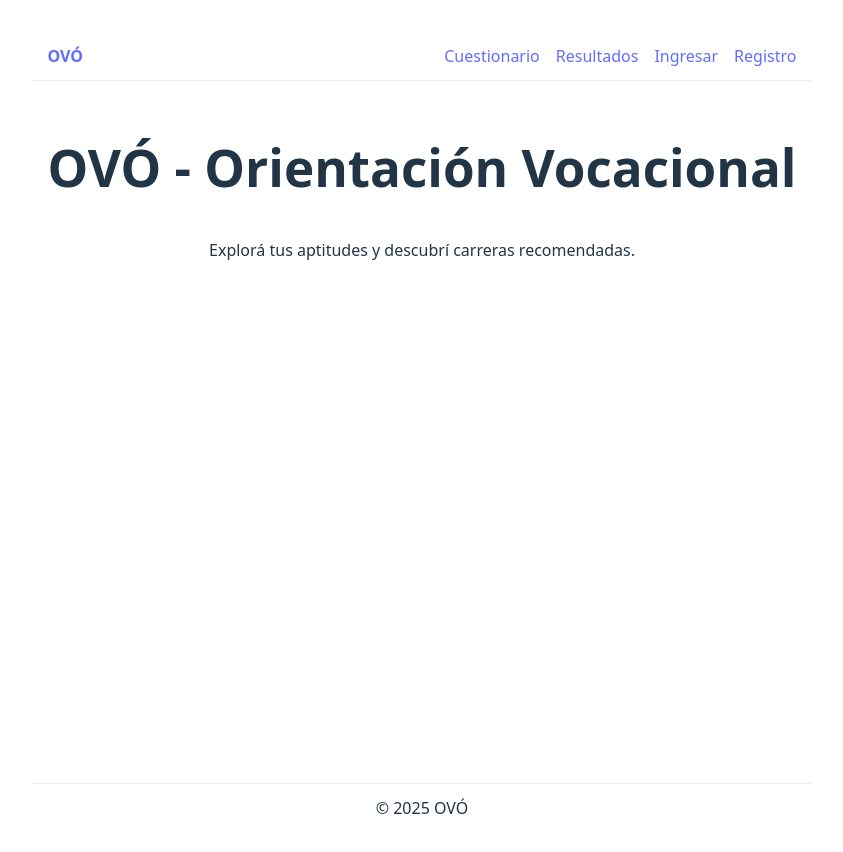
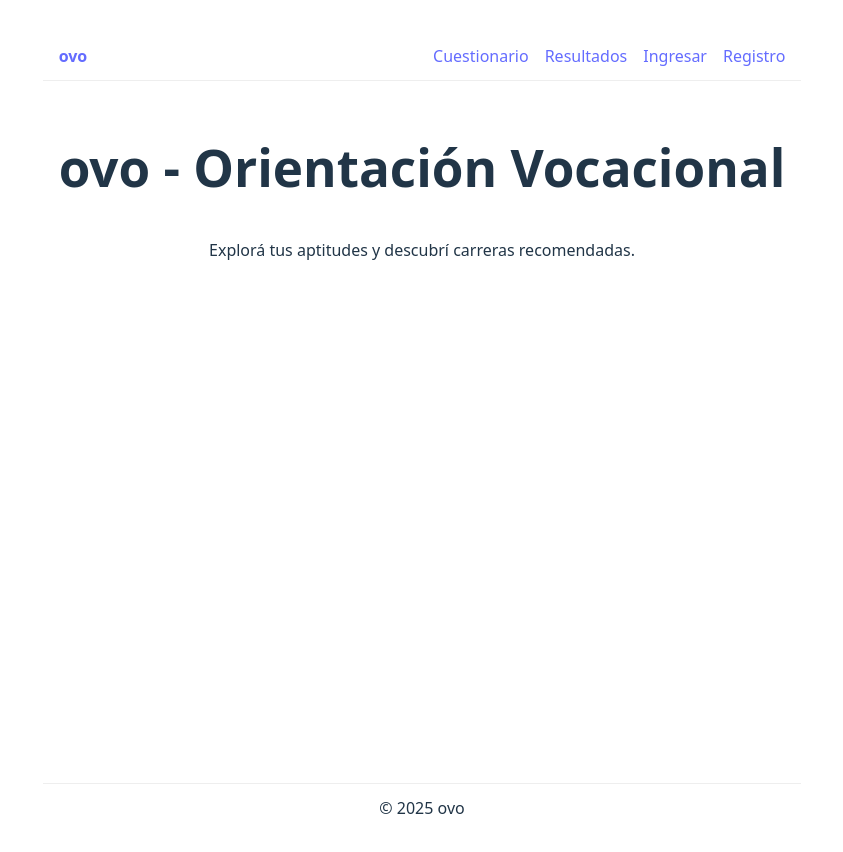
Before and after one commit to naticaceres/ovo-utn, a React (Vite) app: page / in a window 1280 px wide. Shown: the top 852 px of the page, without its empty margins (218-1061 px from the left). Built offline with nearby package versions, Linux system fonts and the light colour scheme.

Commit message:
chore: typo

```diff
--- a/package.json
+++ b/package.json
@@ -33,7 +33,7 @@
     "eslint-plugin-react-hooks": "^5.2.0",
     "eslint-plugin-react-refresh": "^0.4.20",
     "globals": "^16.3.0",
-    "json-server": "^1.0.0-beta.3",
+    "json-server": "^0.17.4",
     "prettier": "^3.6.2",
     "typescript": "~5.8.3",
     "typescript-eslint": "^8.39.1",
--- a/src/layouts/AppLayout.tsx
+++ b/src/layouts/AppLayout.tsx
@@ -6,7 +6,7 @@ export function AppLayout() {
     <div className={styles.container}>
       <header className={styles.header}>
         <nav className={styles.nav}>
-          <Link to="/" className={styles.brand}>OVÓ</Link>
+          <Link to="/" className={styles.brand}>ovo</Link>
           <div className={styles.spacer} />
           <Link to="/questionnaire">Cuestionario</Link>
           <Link to="/results">Resultados</Link>
@@ -17,7 +17,7 @@ export function AppLayout() {
       <main className={styles.main}>
         <Outlet />
       </main>
-      <footer className={styles.footer}>© {new Date().getFullYear()} OVÓ</footer>
+      <footer className={styles.footer}>© {new Date().getFullYear()} ovo</footer>
     </div>
   )
 }
--- a/src/pages/HomePage.tsx
+++ b/src/pages/HomePage.tsx
@@ -1,7 +1,7 @@
 export function HomePage() {
   return (
     <section>
-      <h1>OVÓ - Orientación Vocacional</h1>
+      <h1>ovo - Orientación Vocacional</h1>
       <p>Explorá tus aptitudes y descubrí carreras recomendadas.</p>
     </section>
   )
```
Also changed, not shown: 1 other file (tests, documents, lock files or other folders).
